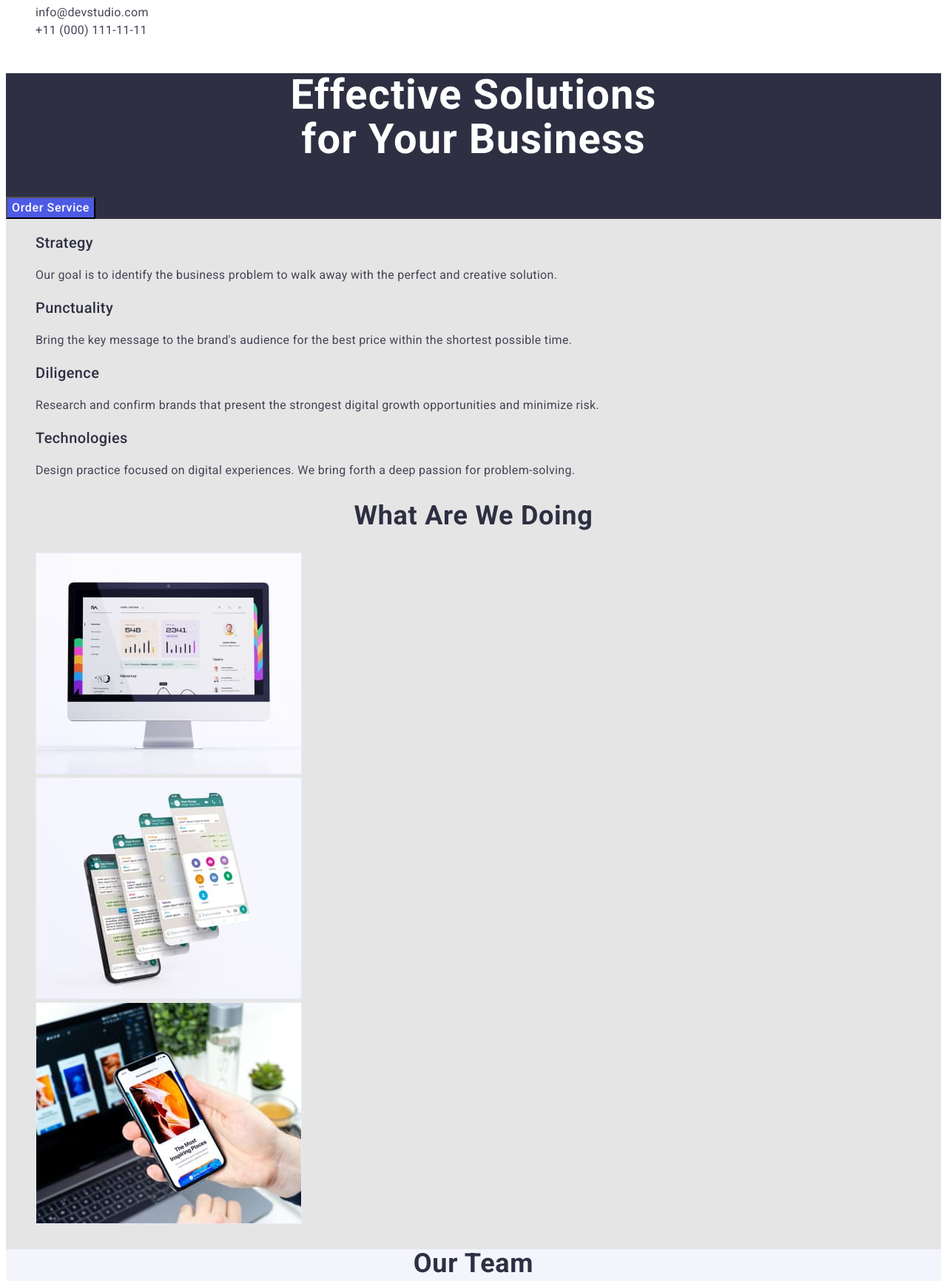
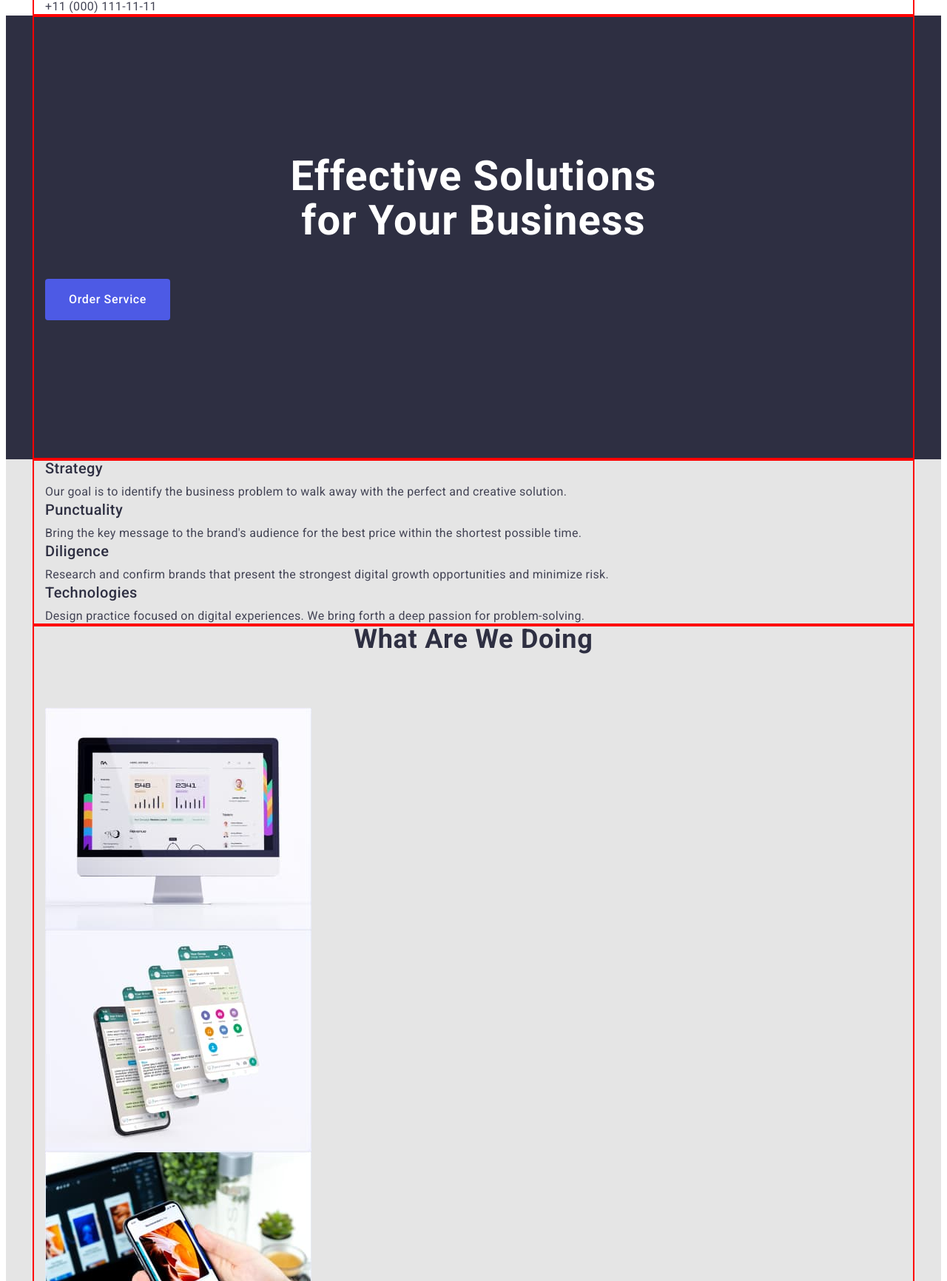
Before and after one commit to Nikolay-Horshkov/goit-markup-hw-03, a plain HTML site: page index.html in a window 1280 px wide. Shown: the part 131-1863 px from the top of the page at 74% size. Drawn offline with Linux system fonts and the light colour scheme.

Commit message:
first day

```diff
--- a/css/style.css
+++ b/css/style.css
@@ -9,6 +9,19 @@
   --light-color: #f4f4fd;
   --modal-overlay-color: #2e2f4266;
   --hero-background-color: #2e2f42b2;
+}
+p,
+h1,
+h2,
+h3,
+h4,
+h5,
+h6 {
+  margin: 0;
+}
+ul {
+  margin: 0;
+  padding-left: 0;
 }
 body {
   font-family: 'Roboto', sans-serif;
@@ -86,7 +99,18 @@ body {
 .section-hero {
   background-color: var(--dark-color);
 }
+
+.container {
+  width: 100%;
+  max-width: 1158px;
+  padding: 0 15px;
+  margin: 0 auto;
+  /* ----------------------------del--------- */
+  outline: 2px solid red;
+}
 .hero-title {
+  padding-top: 188px;
+  padding-bottom: 48px;
   font-size: 56px;
   line-height: 1.07;
   letter-spacing: 0.02em;
@@ -94,6 +118,12 @@ body {
   color: #ffffff;
 }
 .hero-btn {
+  /* box-sizing: inherit; */
+  border: none;
+  margin-bottom: 188px;
+  display: inline-block;
+  border-radius: 4px;
+  padding: 16px 32px;
   font-family: inherit;
   font-weight: 500;
   font-size: 16px;
@@ -108,6 +138,7 @@ body {
 }
 /* -------------------------------section 1 -----------------------------*/
 .features-subtitle {
+  margin-bottom: 8px;
   font-weight: 500;
   font-size: 20px;
   line-height: 1.2;
@@ -122,6 +153,7 @@ body {
 }
 /* --------------------------------section 2---------------------------------- */
 .doing-title {
+  margin-bottom: 72px;
   font-size: 36px;
   line-height: 1.11;
   text-align: center;
@@ -129,11 +161,18 @@ body {
   text-transform: capitalize;
   color: var(--dark-color);
 }
+.doing-item img {
+  display: block;
+}
 /* ------------------------------------section 3 ---------------------------- */
 .section-team {
   background-color: var(--light-color);
 }
+.team-item img {
+  margin-bottom: 32px;
+}
 .team-title {
+  margin-bottom: 72px;
   font-size: 36px;
   line-height: 1.11;
   text-align: center;
@@ -142,6 +181,7 @@ body {
   color: var(--dark-color);
 }
 .team-subtitle {
+  margin-bottom: 8px;
   font-weight: 500;
   font-size: 20px;
   line-height: 1.2;
@@ -159,6 +199,7 @@ body {
   background-color: var(--dark-color);
 }
 .footer-logo {
+  margin-bottom: 16px;
   font-family: 'Raleway', sans-serif;
   text-decoration: none;
   font-weight: 800;
@@ -191,6 +232,9 @@ body {
   background-color: var(--light-color);
   color: var(--primaryBrand-color);
 }
+.portfolio-btns {
+  display: inline;
+}
 .portfolio-btn:hover,
 .portfolio-btn:focus {
   color: #ffffff;
@@ -199,7 +243,11 @@ body {
 .portfolio-link {
   text-decoration: none;
 }
+.portfolio-item img {
+  margin-bottom: 32px;
+}
 .portfolio-title {
+  margin-bottom: 8px;
   font-weight: 500;
   font-size: 20px;
   line-height: 1.2;
--- a/index.html
+++ b/index.html
@@ -11,10 +11,15 @@
       href="https://fonts.googleapis.com/css2?family=Raleway:wght@800&family=Roboto:wght@400;500;700;900&display=swap"
       rel="stylesheet"
     />
+    <link rel=“stylesheet”
+    href=“https://cdnjs.cloudflare.com/ajax/libs/modern-normalize/1.1.0/modern-normalize.min.css”
+    integrity=“sha512-wpPYUAdjBVSE4KJnH1VR1HeZfpl1ub8YT/NKx4PuQ5NmX2tKuGu6U/JRp5y+Y8XG2tV+wKQpNHVUX03MfMFn9Q==”
+    crossorigin=“anonymous” referrerpolicy=“no-referrer” />
     <link rel="stylesheet" href="./css/style.css" />
   </head>
   <body>
     <header class="header">
+      <div class="container">
         <nav class="nav">
           <a href="./index.html" class="logo"><span>Web</span>Studio</a>
           <ul class="nav-list list">
@@ -35,22 +40,26 @@
             </li>
           </ul>
         </address>
+      </div>
     </header>
     <main class="main">
       <!-- Hero -->
       <section class="section-hero">
+        <div class="container">
           <h1 class="hero-title">Effective Solutions<br />for Your Business</h1>
           <button type="button" class="hero-btn">Order Service</button>
+        </div>
       </section>
       <!-- Section 1 -->
       <section class="section-features">
+        <div class="container">
           <h2 class="hidden">features</h2>
           <ul class="features-list list">
             <li class="features-item">
               <h3 class="features-subtitle">Strategy</h3>
               <p class="features-text">
-              Our goal is to identify the business problem to walk away with the
-              perfect and creative solution.
+                Our goal is to identify the business problem to walk away with
+                the perfect and creative solution.
               </p>
             </li>
             <li>
@@ -75,9 +84,11 @@
               </p>
             </li>
           </ul>
+        </div>
       </section>
       <!-- Section 2 -->
       <section class="section-doing">
+        <div class="container">
           <h2 class="doing-title">What are we doing</h2>
           <ul class="doing-list list">
             <li class="doing-item">
@@ -90,40 +101,65 @@
               <img src="./images/image3.jpg" alt="phone" width="360" />
             </li>
           </ul>
+        </div>
       </section>
       <!-- Section 3 -->
       <section class="section-team">
+        <div class="container">
           <h2 class="team-title">Our Team</h2>
           <ul class="team-list list">
             <li class="team-item">
-            <img src="./images/img4.jpg" alt="photo" width="264" height="260" />
+              <img
+                src="./images/img4.jpg"
+                alt="photo"
+                width="264"
+                height="260"
+              />
               <h3 class="team-subtitle">Mark Guerrero</h3>
               <p class="team-text">Product Designer</p>
             </li>
             <li class="team-item">
-            <img src="./images/img5.jpg" alt="photo" width="264" height="260" />
+              <img
+                src="./images/img5.jpg"
+                alt="photo"
+                width="264"
+                height="260"
+              />
               <h3 class="team-subtitle">Tom Ford</h3>
               <p class="team-text">Frontend Developer</p>
             </li>
             <li class="team-item">
-            <img src="./images/img6.jpg" alt="photo" width="264" height="260" />
+              <img
+                src="./images/img6.jpg"
+                alt="photo"
+                width="264"
+                height="260"
+              />
               <h3 class="team-subtitle">Camila Garcia</h3>
               <p class="team-text">Marketing</p>
             </li>
             <li class="team-item">
-            <img src="./images/img7.jpg" alt="photo" width="264" height="260" />
+              <img
+                src="./images/img7.jpg"
+                alt="photo"
+                width="264"
+                height="260"
+              />
               <h3 class="team-subtitle">Daniel Wilson</h3>
               <p class="team-text">UI Designer</p>
             </li>
           </ul>
+        </div>
       </section>
     </main>
     <footer class="footer">
+      <div class="container">
         <a href="./index.html" class="footer-logo"><span>Web</span>Studio</a>
         <p class="footer-text">
-        Increase the flow of customers and sales for your business with digital
-        marketing & growth solutions.
+          Increase the flow of customers and sales for your business with
+          digital marketing & growth solutions.
         </p>
+      </div>
     </footer>
   </body>
 </html>
```
Also changed, not shown: portfolio.html (+41 -30 lines). Lines whose indentation alone changed are shown as unchanged.
